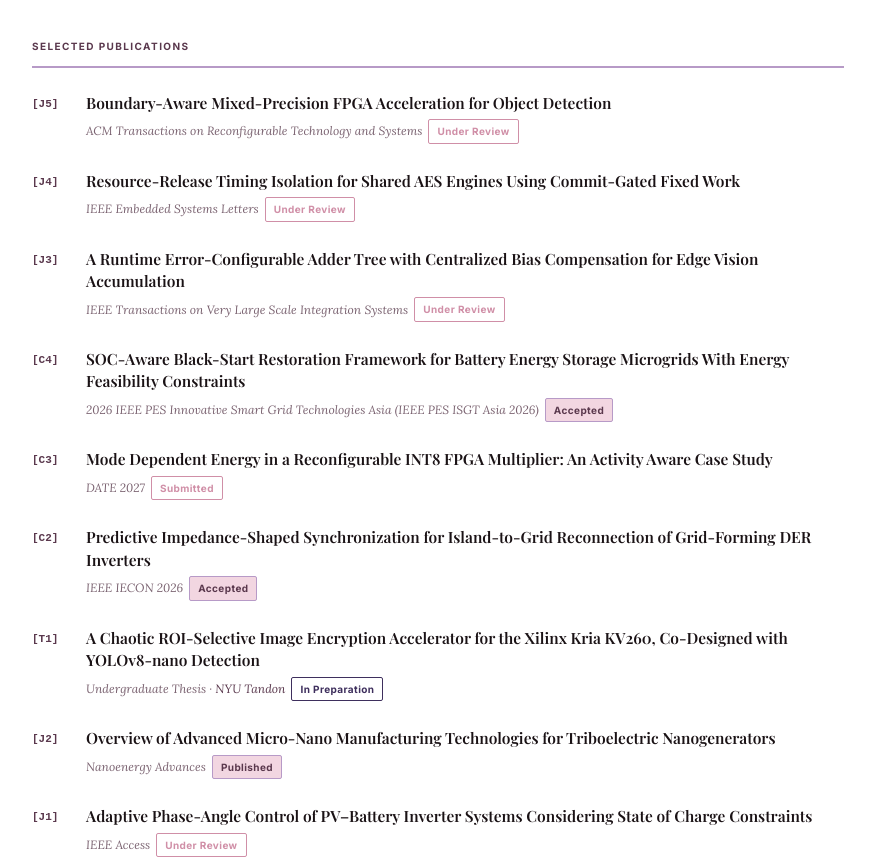
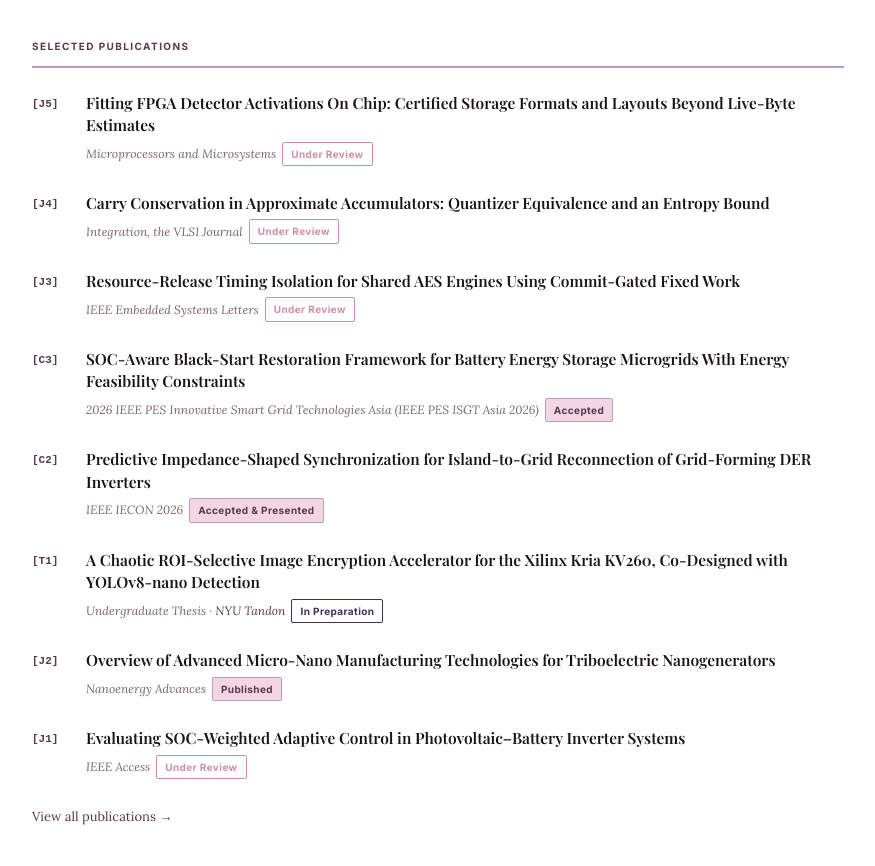
Before and after one commit to Reili22/Reili22.github.io, a plain HTML site: page index.html in a window 1280 px wide. Shown: the part 916-1782 px from the top of the page, without its empty margins (202-1077 px from the left). Drawn offline with nearby package versions, Linux system fonts and the light colour scheme; a web font is replaced by a local one.

Commit message:
Update publications list
Co-Authored-By: Claude Opus 5.5 <noreply@anthropic.com>

```diff
--- a/index.html
+++ b/index.html
@@ -90,9 +90,9 @@
     <div class="pub-entry">
       <span class="pub-id">[J5]</span>
       <div class="pub-body">
-        <h3>Boundary-Aware Mixed-Precision FPGA Acceleration for Object Detection</h3>
+        <h3>Fitting FPGA Detector Activations On Chip: Certified Storage Formats and Layouts Beyond Live-Byte Estimates</h3>
         <div class="pub-meta">
-          <span class="pub-venue">ACM Transactions on Reconfigurable Technology and Systems</span>
+          <span class="pub-venue">Microprocessors and Microsystems</span>
           <span class="badge badge-review">Under Review</span>
         </div>
       </div>
@@ -100,6 +100,17 @@
 
     <div class="pub-entry">
       <span class="pub-id">[J4]</span>
+      <div class="pub-body">
+        <h3>Carry Conservation in Approximate Accumulators: Quantizer Equivalence and an Entropy Bound</h3>
+        <div class="pub-meta">
+          <span class="pub-venue">Integration, the VLSI Journal</span>
+          <span class="badge badge-review">Under Review</span>
+        </div>
+      </div>
+    </div>
+
+    <div class="pub-entry">
+      <span class="pub-id">[J3]</span>
       <div class="pub-body">
         <h3>Resource-Release Timing Isolation for Shared AES Engines Using Commit-Gated Fixed Work</h3>
         <div class="pub-meta">
@@ -110,18 +121,7 @@
     </div>
 
     <div class="pub-entry">
-      <span class="pub-id">[J3]</span>
-      <div class="pub-body">
-        <h3>A Runtime Error-Configurable Adder Tree with Centralized Bias Compensation for Edge Vision Accumulation</h3>
-        <div class="pub-meta">
-          <span class="pub-venue">IEEE Transactions on Very Large Scale Integration Systems</span>
-          <span class="badge badge-review">Under Review</span>
-        </div>
-      </div>
-    </div>
-
-    <div class="pub-entry">
-      <span class="pub-id">[C4]</span>
+      <span class="pub-id">[C3]</span>
       <div class="pub-body">
         <h3>SOC-Aware Black-Start Restoration Framework for Battery Energy Storage Microgrids With Energy Feasibility Constraints</h3>
         <div class="pub-meta">
@@ -132,23 +132,12 @@
     </div>
 
     <div class="pub-entry">
-      <span class="pub-id">[C3]</span>
-      <div class="pub-body">
-        <h3>Mode Dependent Energy in a Reconfigurable INT8 FPGA Multiplier: An Activity Aware Case Study</h3>
-        <div class="pub-meta">
-          <span class="pub-venue">DATE 2027</span>
-          <span class="badge badge-review">Submitted</span>
-        </div>
-      </div>
-    </div>
-
-    <div class="pub-entry">
       <span class="pub-id">[C2]</span>
       <div class="pub-body">
         <h3>Predictive Impedance-Shaped Synchronization for Island-to-Grid Reconnection of Grid-Forming DER Inverters</h3>
         <div class="pub-meta">
           <span class="pub-venue">IEEE IECON 2026</span>
-          <span class="badge badge-accepted">Accepted</span>
+          <span class="badge badge-accepted">Accepted &amp; Presented</span>
         </div>
       </div>
     </div>
@@ -178,7 +167,7 @@
     <div class="pub-entry">
       <span class="pub-id">[J1]</span>
       <div class="pub-body">
-        <h3>Adaptive Phase-Angle Control of PV–Battery Inverter Systems Considering State of Charge Constraints</h3>
+        <h3>Evaluating SOC-Weighted Adaptive Control in Photovoltaic–Battery Inverter Systems</h3>
         <div class="pub-meta">
           <span class="pub-venue">IEEE Access</span>
           <span class="badge badge-review">Under Review</span>
```
Also changed, not shown: publications.html (+12 -29 lines).
